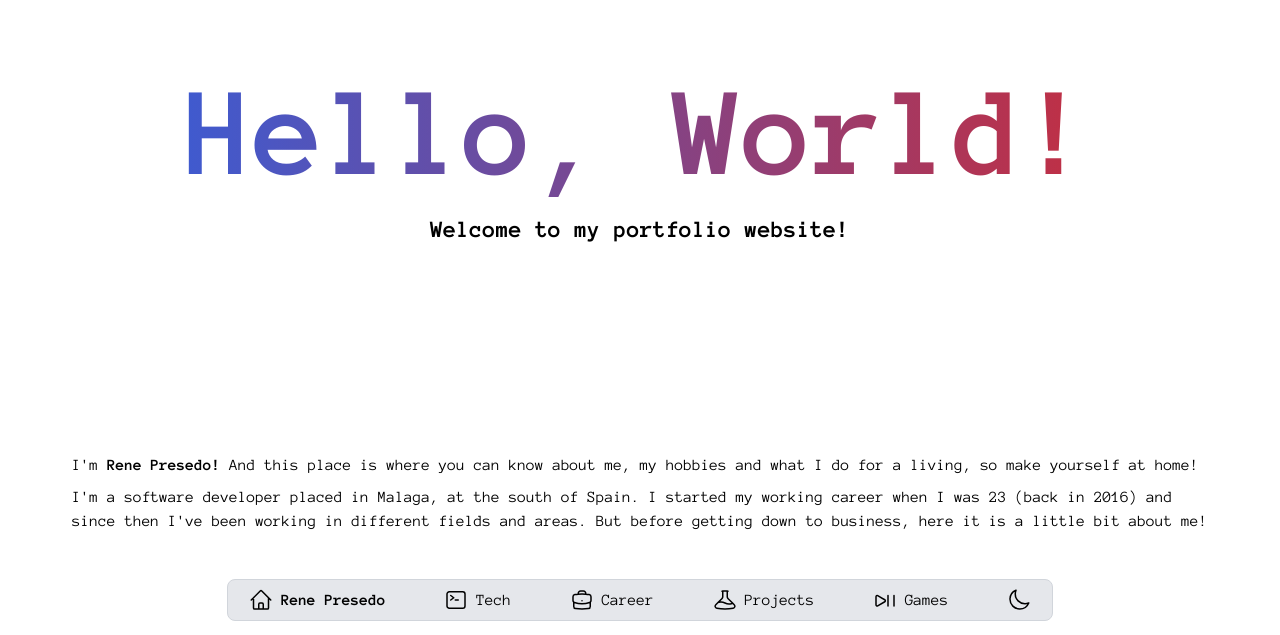
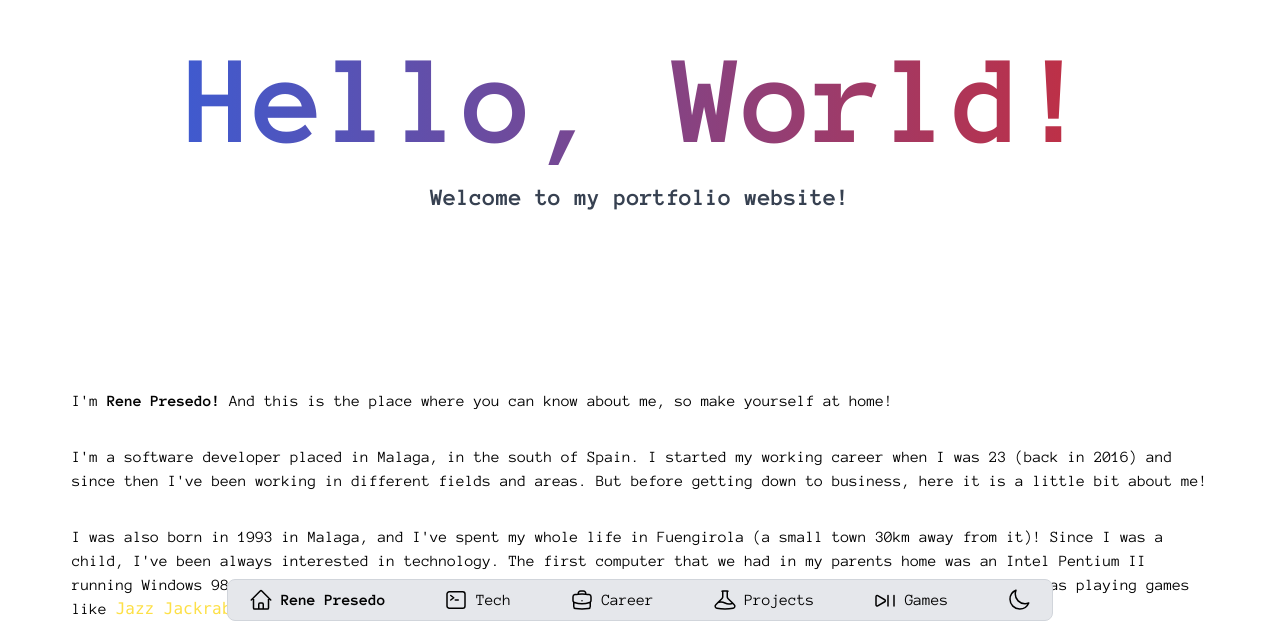
Before and after one commit to presedo93/sveltehome, a SvelteKit app: page / in a window 1280 px wide. Shown: the part 165-800 px from the top of the page. Built offline with nearby package versions, Linux system fonts and the light colour scheme.

Commit message:
Include profile picture

```diff
--- a/src/lib/components/hello-world.svelte
+++ b/src/lib/components/hello-world.svelte
@@ -15,11 +15,13 @@
 	onMount(typewriter);
 </script>
 
-<div class="my-24 justify-center md:my-48">
+<div class="my-20 justify-center md:my-40">
 	<p
 		class="bg-gradient-to-r from-blue-600 to-red-600 bg-clip-text text-5xl font-black text-transparent md:text-9xl"
 	>
 		{writer}
 	</p>
-	<p class="mt-4 font-semibold dark:text-gray-400 md:text-2xl">Welcome to my portfolio website!</p>
+	<p class="mt-4 font-bold text-gray-700 dark:text-gray-400 md:text-2xl">
+		Welcome to my portfolio website!
+	</p>
 </div>
--- a/src/lib/components/nav-bar.svelte
+++ b/src/lib/components/nav-bar.svelte
@@ -13,7 +13,7 @@
 		return dir;
 	};
 
-	$: opacity = !scrollY || deriveDir(scrollY) === 'down';
+	$: opacity = !scrollY || deriveDir(scrollY) === 'up';
 </script>
 
 <svelte:window bind:scrollY />
--- a/src/routes/+page.svelte
+++ b/src/routes/+page.svelte
@@ -4,16 +4,28 @@
 
 <div class="flex w-full flex-col">
 	<HelloWorld />
-	<div class="mx-6 rounded p-4 dark:bg-gray-950 md:px-12">
-		<p class="mb-2 text-start">
-			I'm <strong>Rene Presedo!</strong> And this place is where you can know about me, my hobbies and
-			what I do for a living, so make yourself at home!
+	<div class="mx-6 rounded p-4 md:px-12">
+		<p class="mb-8 text-start">
+			I'm <strong>Rene Presedo!</strong> And this is the place where you can know about me, so make yourself
+			at home!
 		</p>
-		<p class="text-start">
-			I'm a software developer placed in Malaga, at the south of Spain. I started my working career
+		<p class="mb-8 text-start">
+			I'm a software developer placed in Malaga, in the south of Spain. I started my working career
 			when I was 23 (back in 2016) and since then I've been working in different fields and areas.
 			But before getting down to business, here it is a little bit about me!
 		</p>
-		<p></p>
+		<p class="mb-8 text-start">
+			I was also born in 1993 in Malaga, and I've spent my whole life in Fuengirola (a small town
+			30km away from it)! Since I was a child, I've been always interested in technology. The first
+			computer that we had in my parents home was an Intel Pentium II running Windows 98. I could
+			say that I spent all my childhood learning coding stuff but it would be a lie... I was playing
+			games like <code class="text-yellow-300">Jazz Jackrabbit</code>
+		</p>
+		<div class="mb-8 flex w-full items-center justify-center">
+			<div class="h-36 w-36 overflow-hidden rounded-full border border-white">
+				<img alt="Profile" src={'/images/presedo.jpg'} />
+			</div>
+		</div>
 	</div>
+	<div class="h-12" />
 </div>
```
Also changed, not shown: static/images/presedo.jpg (added).
